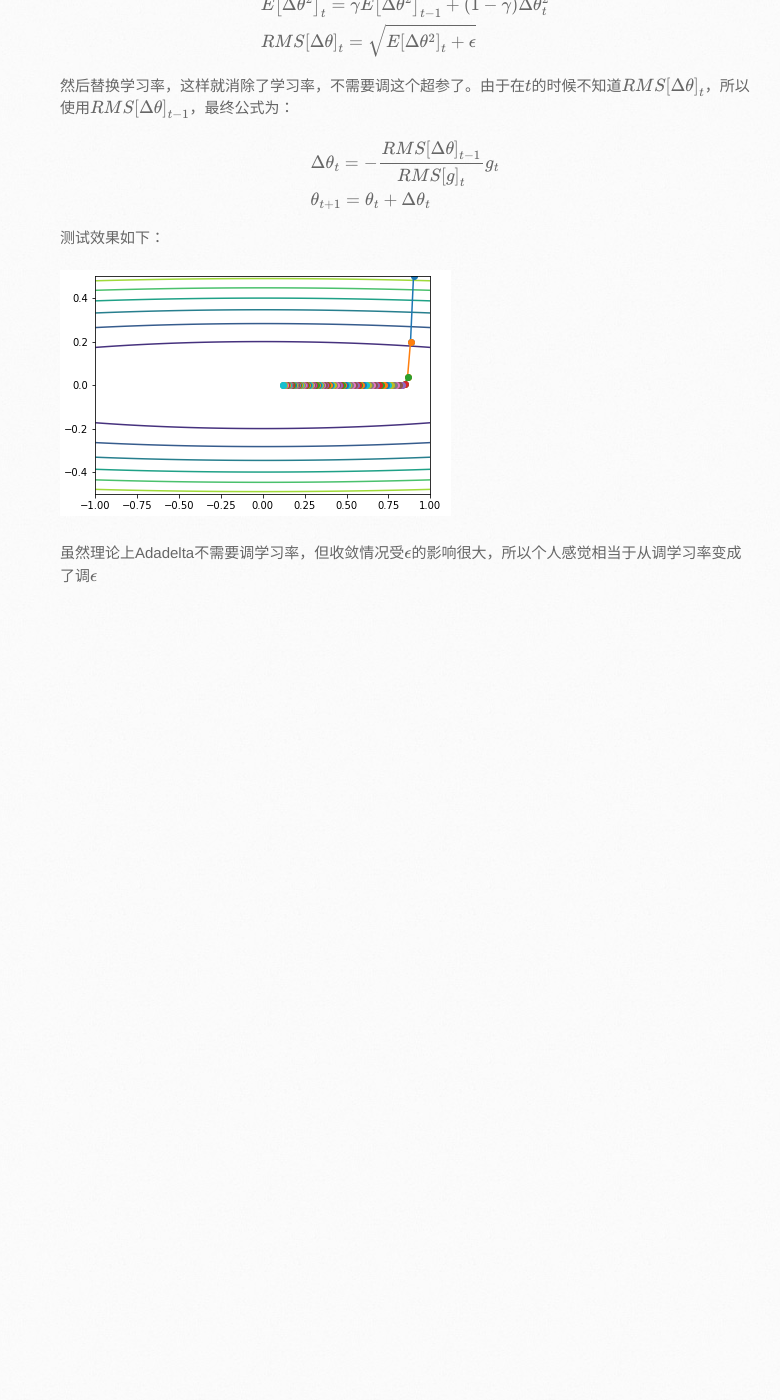
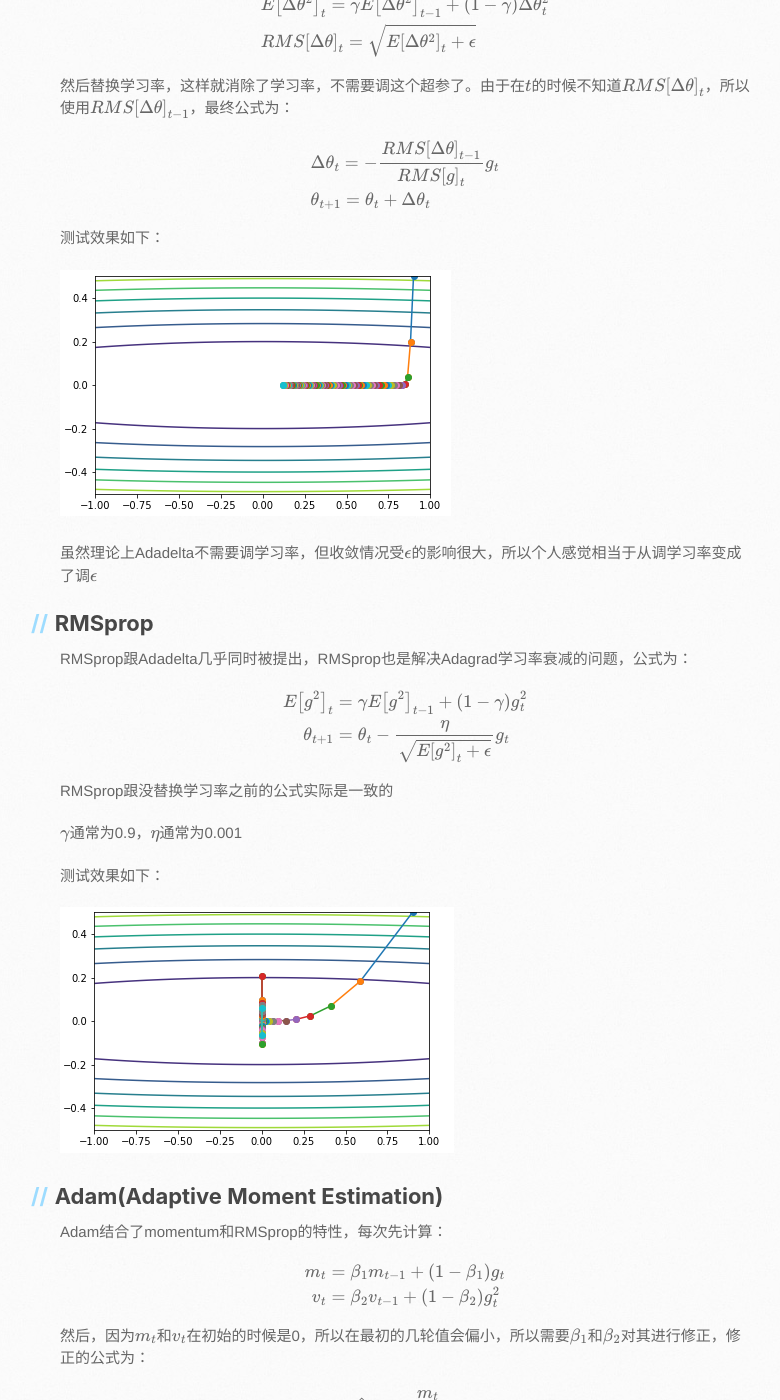
Before and after one commit to hahadsg/hahadsg.github.io, a Jekyll site: the page built from MachineLearning/deep_learning/gradient_descent.md, in a window 1280 px wide and 1400 px high, scrolled down 3788 px. Shown: the whole window, without its empty margins (110-890 px from the left). Built offline with Jekyll 4.4.1, drawn with Linux system fonts in a browser that asks for light colours; our own code applies the rules of GitHub Pages for plain Markdown files; formulas are drawn with MathJax 3; the repository's description, which GitHub fills in, is left out; before the commit the page ends 4418 px from its top, so only the background shows below that; some of the changed text lies outside the part shown.

Commit message:
update ML/DL/GD

```diff
--- a/MachineLearning/deep_learning/gradient_descent.md
+++ b/MachineLearning/deep_learning/gradient_descent.md
@@ -62,7 +62,7 @@ $$
 
 ![](./assets/gradient_descent/test_momentum.png)
 
-## Nesterov accelerated gradient(NAG)
+## NAG(Nesterov accelerated gradient)
 
 从上面momentum的效果可以看出，因为惯性的原因，球会跑过头，NAG就是为了解决这个问题。NAG想要得到一个更聪明的球，当再次上坡时减速。NAG的公式：
 
@@ -135,3 +135,56 @@ $$
 ![](./assets/gradient_descent/test_adadelta.png)
 
 虽然理论上Adadelta不需要调学习率，但收敛情况受$$\epsilon$$的影响很大，所以个人感觉相当于从调学习率变成了调$$\epsilon$$
+
+## RMSprop
+
+RMSprop跟Adadelta几乎同时被提出，RMSprop也是解决Adagrad学习率衰减的问题，公式为：
+
+$$
+\begin{align}
+E\left[ g^2 \right]_t &= \gamma E\left[ g^2 \right]_{t-1} + (1-\gamma)g_t^2 \\
+\theta_{t+1}& = \theta_{t} - \frac{\eta}{\sqrt{E\left[ g^2 \right]_t + \epsilon}} g_t \\
+\end{align}
+$$
+
+RMSprop跟没替换学习率之前的公式实际是一致的
+
+$$\gamma$$通常为0.9，$$\eta$$通常为0.001
+
+测试效果如下：
+
+![](./assets/gradient_descent/test_RMSprop.png)
+
+## Adam(Adaptive Moment Estimation)
+
+Adam结合了momentum和RMSprop的特性，每次先计算：
+
+$$
+\begin{align}
+m_t &= \beta_1 m_{t-1} + (1-\beta_1)g_t \\
+v_t &= \beta_2 v_{t-1} + (1-\beta_2)g_t^2 \\
+\end{align}
+$$
+
+然后，因为$$m_t$$和$$v_t$$在初始的时候是0，所以在最初的几轮值会偏小，所以需要$$\beta_1$$和$$\beta_2$$对其进行修正，修正的公式为：
+
+$$
+\begin{align}
+\hat{m}_t &= \frac{m_t}{1-\beta_1^t} \\
+\hat{v}_t &= \frac{v_t}{1-\beta_2^t} \\
+\end{align}
+$$
+
+最初的几轮，分母会比1小，这样就会把分子调大（即进行了修正）。到后面，分母接近于1，这时分子的值几乎不会变了，也就是到会面不进行修正
+
+最终梯度更新的公式为：
+
+$$\theta_{t+1} = \theta_t - \frac{\eta}{\sqrt{\hat{v}_t}+\epsilon} \hat{m}_t$$
+
+通常$$\beta_1=0.9, \beta_2=0.999, \epsilon=10^{-8}$$
+
+测试效果如下：
+
+![](./assets/gradient_descent/test_adam.png)
+
+我这里特意调大了学习率，所以曲线看起来很妖，我们从中可以看到ada系列的梯度下降，会让每个维度尺度一致，也就是方向会往中间（而不用ada的时候像上面momentum的图一样，会跟随数值大的维度的梯度走）；momentum系列会让梯度在震荡时候趋于稳定（震荡越来越小）
```
Also changed, not shown: MachineLearning/deep_learning/assets/gradient_descent/test_RMSprop.png (added), MachineLearning/deep_learning/assets/gradient_descent/test_adam.png (added).
